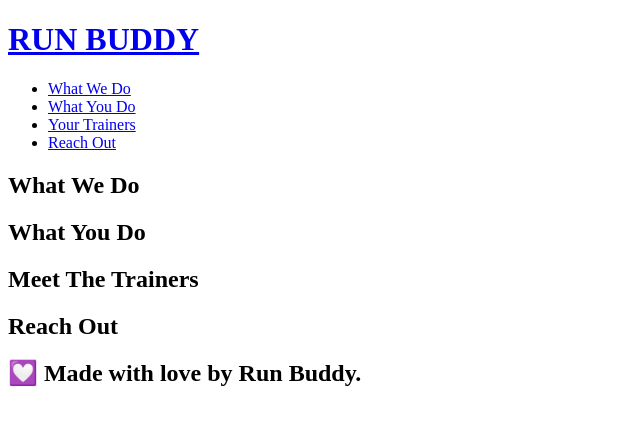
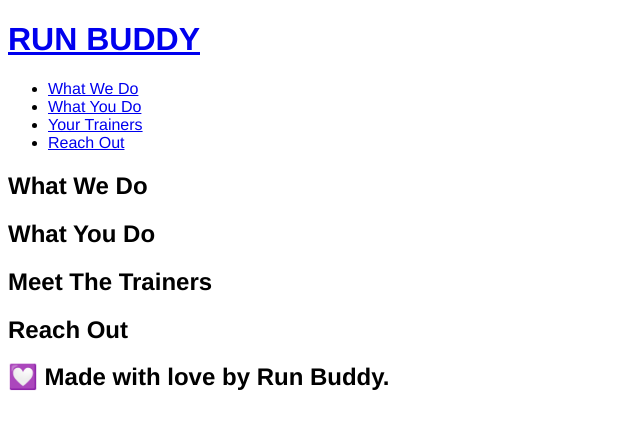
Before and after one commit to tniemeye19/run-buddy, a plain HTML site: page index.html in a window 1280 px wide. Shown: the whole page, without its empty margins (0-640 px from the left). Drawn offline with Linux system fonts and the light colour scheme.

Commit message:
Set Up the Style Sheet. Section 1.2.5. Added style.css.

```diff
--- /dev/null
+++ b/assets/css/style.css
@@ -0,0 +1,3 @@
+body {
+    font-family: Helvetica, Arial, sans-serif;
+}
--- a/index.html
+++ b/index.html
@@ -1,5 +1,6 @@
 <!DOCTYPE html>
 <html lang="en">
+    <link rel="stylesheet" href="./assets/css/style.css" />
     <head>
         <meta charset="UTF-8" />
         <title>Run Buddy</title>
```
